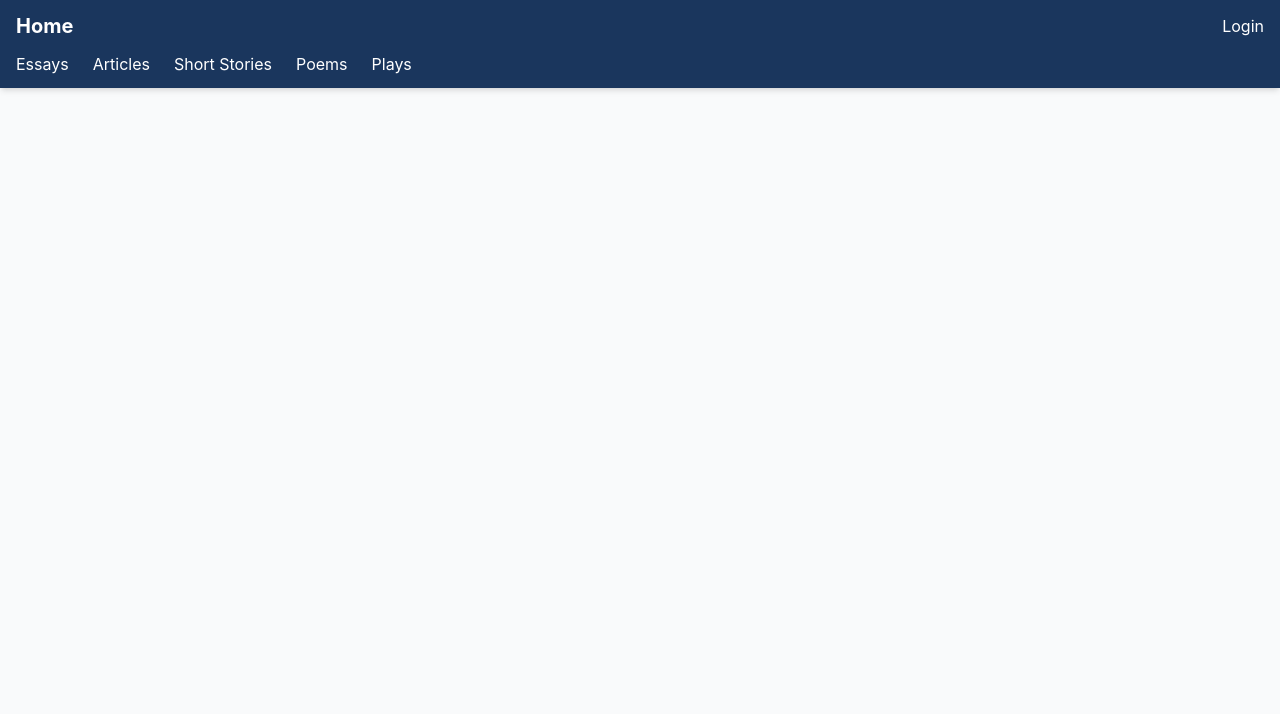
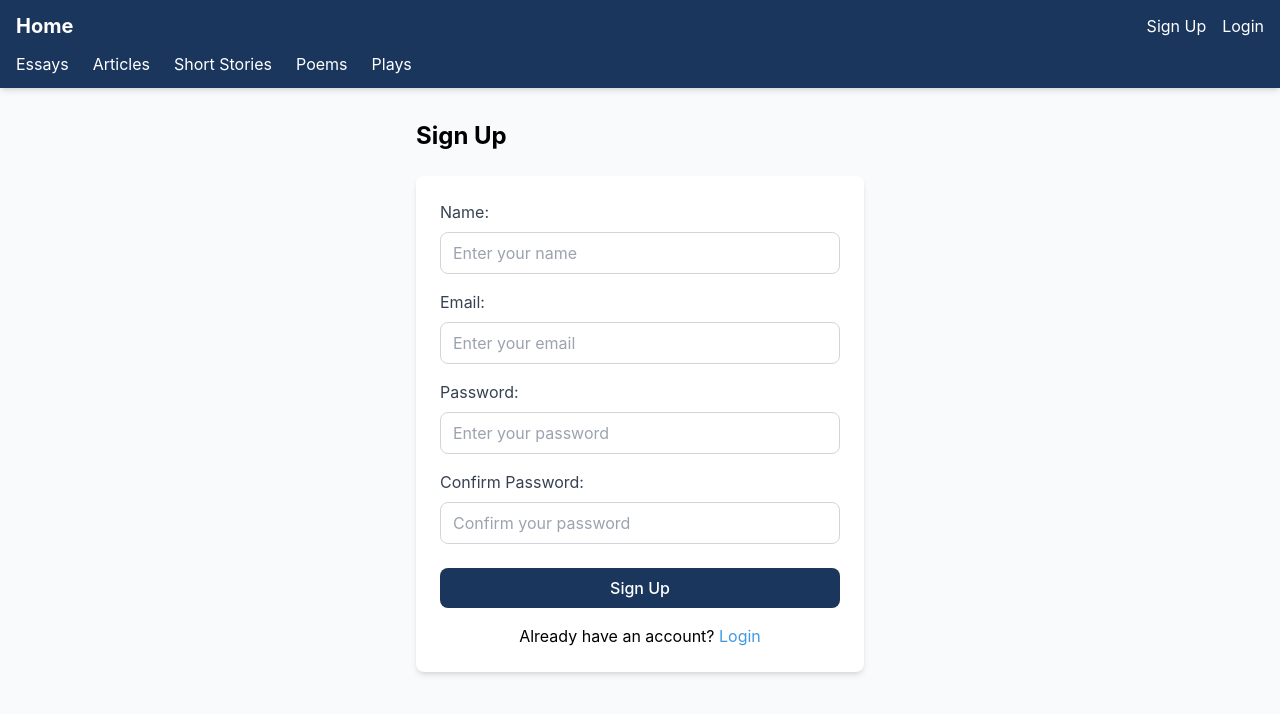
Before and after one commit to Jai-Dhiman/badeblog-frontend, a Vue app: page /signup in a window 1280 px wide. Shown: the top 714 px of the page. Built offline with nearby package versions, Linux system fonts and the light colour scheme.

Commit message:
added user signup

```diff
--- a/index.html
+++ b/index.html
@@ -2,7 +2,7 @@
 <html lang="en">
   <head>
     <meta charset="UTF-8" />
-    <link rel="icon" href="/favicon.ico" />
+    <link rel="icon" href="/blog.ico" />
     <meta name="viewport" content="width=device-width, initial-scale=1.0" />
     <title>BadeBlog</title>
   </head>
--- a/src/App.vue
+++ b/src/App.vue
@@ -20,9 +20,12 @@
                 </button>
               </div>
             </div>
-            <router-link v-else to="/login" class="text-white hover:text-gray-200">
-              Login
-            </router-link>
+            <div v-else class="flex items-center space-x-4">
+              <router-link to="/signup" class="text-white hover:text-gray-200">
+                Sign Up
+              </router-link>
+              <router-link to="/login" class="text-white hover:text-gray-200"> Login </router-link>
+            </div>
           </div>
         </div>
         <!-- Category navigation -->
--- a/src/components/CategoryStoriesLayout.vue
+++ b/src/components/CategoryStoriesLayout.vue
@@ -5,7 +5,7 @@
     </header>
 
     <div class="mb-8">
-      <div v-if="authStore.user?.role === 'admin'" class="text-right mb-6">
+      <div v-if="authStore.user?.role === 'admin'" class="text-center mb-6">
         <router-link
           to="/stories/new"
           class="bg-primary text-white px-4 py-2 rounded-lg hover:bg-opacity-90"
--- a/src/components/LoginForm.vue
+++ b/src/components/LoginForm.vue
@@ -15,6 +15,10 @@
       />
     </div>
     <button type="submit" class="btn btn-primary w-full">Login</button>
+    <div class="mt-4 text-center">
+      Don't have an account?
+      <router-link to="/signup" class="text-accent hover:text-secondary">Sign Up</router-link>
+    </div>
   </form>
 </template>
 
--- /dev/null
+++ b/src/components/SignupForm.vue
@@ -0,0 +1,63 @@
+<template>
+  <form @submit.prevent="handleSubmit" class="card max-w-md mx-auto">
+    <div class="mb-4">
+      <label class="block text-gray-700 mb-2">Name:</label>
+      <input v-model="name" type="text" required class="input" placeholder="Enter your name" />
+    </div>
+    <div class="mb-4">
+      <label class="block text-gray-700 mb-2">Email:</label>
+      <input v-model="email" type="email" required class="input" placeholder="Enter your email" />
+    </div>
+    <div class="mb-4">
+      <label class="block text-gray-700 mb-2">Password:</label>
+      <input
+        v-model="password"
+        type="password"
+        required
+        class="input"
+        placeholder="Enter your password"
+      />
+    </div>
+    <div class="mb-6">
+      <label class="block text-gray-700 mb-2">Confirm Password:</label>
+      <input
+        v-model="passwordConfirmation"
+        type="password"
+        required
+        class="input"
+        placeholder="Confirm your password"
+      />
+    </div>
+    <button type="submit" class="btn btn-primary w-full">Sign Up</button>
+    <div class="mt-4 text-center">
+      Already have an account?
+      <router-link to="/login" class="text-accent hover:text-secondary">Login</router-link>
+    </div>
+  </form>
+</template>
+
+<script setup lang="ts">
+import { ref } from 'vue'
+import { useAuthStore } from '@/stores/auth'
+import { useRouter } from 'vue-router'
+
+const name = ref('')
+const email = ref('')
+const password = ref('')
+const passwordConfirmation = ref('')
+const authStore = useAuthStore()
+const router = useRouter()
+
+async function handleSubmit() {
+  const success = await authStore.signupUser({
+    name: name.value,
+    email: email.value,
+    password: password.value,
+    password_confirmation: passwordConfirmation.value,
+    role: 'user',
+  })
+  if (success) {
+    router.push('/')
+  }
+}
+</script>
--- a/src/router/index.ts
+++ b/src/router/index.ts
@@ -13,6 +13,11 @@ const router = createRouter({
       path: '/login',
       name: 'login',
       component: () => import('../views/LoginView.vue'),
+    },
+    {
+      path: '/signup',
+      name: 'signup',
+      component: () => import('../views/SignupView.vue'),
     },
     {
       path: '/stories/:id',
--- a/src/services/api.ts
+++ b/src/services/api.ts
@@ -18,6 +18,17 @@ api.interceptors.request.use((config) => {
 
 export const login = async (email: string, password: string) => {
   const response = await api.post('/sessions', { email, password })
+  return response.data
+}
+
+export const signup = async (userData: {
+  name: string
+  email: string
+  password: string
+  password_confirmation: string
+  role: string
+}) => {
+  const response = await api.post('/users', userData)
   return response.data
 }
 
--- a/src/stores/auth.ts
+++ b/src/stores/auth.ts
@@ -2,6 +2,7 @@ import { defineStore } from 'pinia'
 import { ref } from 'vue'
 import type { User } from '@/types'
 import { login } from '@/services/api'
+import { signup } from '@/services/api'
 
 export const useAuthStore = defineStore('auth', () => {
   const user = ref<User | null>(null)
@@ -24,11 +25,34 @@ export const useAuthStore = defineStore('auth', () => {
     }
   }
 
+  async function signupUser(userData: {
+    name: string
+    email: string
+    password: string
+    password_confirmation: string
+    role: string
+  }) {
+    try {
+      const data = await signup(userData)
+      user.value = {
+        id: data.user.id,
+        email: data.user.email,
+        name: data.user.name,
+        role: data.user.role,
+      }
+      token.value = data.token
+      localStorage.setItem('token', data.token)
+      return true
+    } catch {
+      return false
+    }
+  }
+
   function logout() {
     user.value = null
     token.value = null
     localStorage.removeItem('token')
   }
 
-  return { user, token, loginUser, logout }
+  return { user, token, loginUser, logout, signupUser }
 })
--- a/src/views/HomeView.vue
+++ b/src/views/HomeView.vue
@@ -6,7 +6,7 @@
     </header>
 
     <div class="mb-8">
-      <div v-if="authStore.user?.role === 'admin'" class="text-right mb-6">
+      <div v-if="authStore.user?.role === 'admin'" class="text-center mb-6">
         <router-link
           to="/stories/new"
           class="bg-primary text-white px-4 py-2 rounded-lg hover:bg-opacity-90"
--- /dev/null
+++ b/src/views/SignupView.vue
@@ -0,0 +1,10 @@
+<template>
+  <div class="max-w-md mx-auto">
+    <h1 class="text-2xl font-bold mb-6">Sign Up</h1>
+    <SignupForm />
+  </div>
+</template>
+
+<script setup lang="ts">
+import SignupForm from '@/components/SignupForm.vue'
+</script>
```
Also changed, not shown: 2 other files (tests, documents, lock files or other folders).
